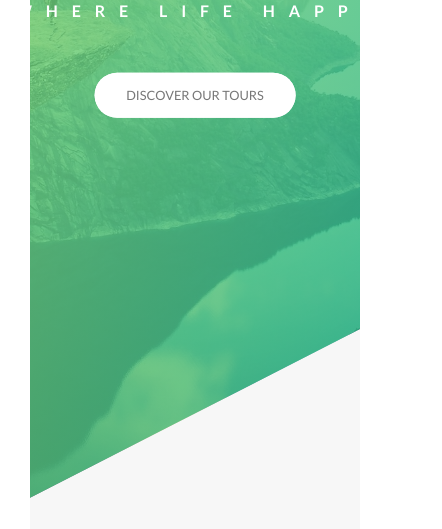
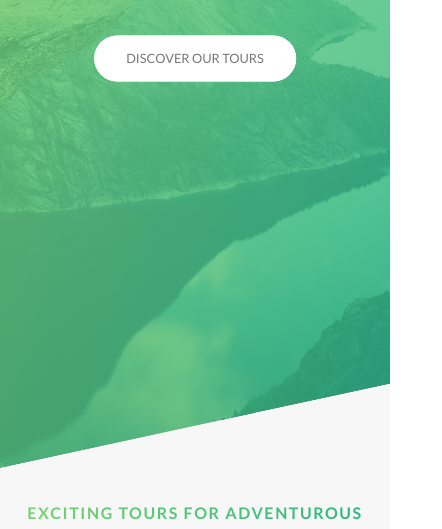
Before and after one commit to prantomollick/natours-HTML-Template, a website: page index.html in a window 390 px wide. Shown: the part 334-863 px from the top of the page, 442 px wide, since content can reach past the window. Drawn offline with Linux system fonts and the light colour scheme.

Commit message:
media queries-base, typography and layout

```diff
--- a/sass/abstracts/_variables.scss
+++ b/sass/abstracts/_variables.scss
@@ -26,4 +26,5 @@ $default-font-size: 1.6rem;
 // GRID
 $grid-wdith: 114rem;
 $gutter-vertical: 8rem;
+$gutter-vertical-small: 6rem;
 $gutter-horizontal: 6rem;
--- a/sass/base/_base.scss
+++ b/sass/base/_base.scss
@@ -28,4 +28,9 @@ html {
 
 body {
   box-sizing: border-box;
+  padding: 30px;
+
+  @include respond(tab-port) {
+    padding: 0px;
+  }
 }
--- a/sass/base/_typography.scss
+++ b/sass/base/_typography.scss
@@ -3,7 +3,7 @@ body {
   font-weight: 400;
   line-height: 1.7;
   color: $color-grey-dark;
-  padding: 30px;
+
 }
 
 .heading-primary {
@@ -24,6 +24,11 @@ body {
     animation-timing-function: ease-out;
     /* animation-delay: 1s;
     animation-iteration-count: 3; */
+
+    @include respond(phone) {
+      font-size: 5rem;
+      letter-spacing: 1rem;
+    }
   }
 
   &--sub {
@@ -32,6 +37,10 @@ body {
     font-weight: 700;
     letter-spacing: 1.73rem;
     animation: moveInLeft 1s ease-out;
+
+    @include respond(phone) {
+      letter-spacing: 0.5rem;
+    }
   }
 
 }
@@ -47,6 +56,14 @@ body {
   color: transparent;
   letter-spacing: .2rem;
   transition: all .2s;
+
+  @include respond(tab-port) {
+    font-size: 2.5rem;
+  }
+
+  @include respond(phone) {
+    font-size: 2rem;
+  }
 
   &:hover {
     transform: skewY(2deg) skewX(15deg) scale(1.1);
--- a/sass/layout/_footer.scss
+++ b/sass/layout/_footer.scss
@@ -3,6 +3,10 @@
   padding: 10rem 0;
   font-size: 1.4rem;
   color: $color-grey-light-1;
+
+  @include respond(tab-port) {
+    padding: 8rem 0;
+  }
 
   &__logo-box {
     text-align: center;
@@ -17,6 +21,11 @@
     border-top: 1px solid $color-grey-dark;
     padding-top: 2rem;
     display: inline-block;
+
+    @include respond(tab-port) {
+      width: 100%;
+      text-align: center;
+    }
   }
 
   &__list {
@@ -57,5 +66,10 @@
     padding-top: 2rem;
     width: 80%;
     float: right;
+
+    @include respond(tab-port) {
+      width: 100%;
+      float: none;
+    }
   }
 }
--- a/sass/layout/_grid.scss
+++ b/sass/layout/_grid.scss
@@ -5,6 +5,15 @@
 
   &:not(:last-child) {
     margin-bottom: $gutter-vertical;
+
+    @include respond(tab-port) {
+      margin-bottom: $gutter-vertical-small;
+    }
+  }
+
+  @include respond(tab-port) {
+    max-width: 50rem;
+    padding: 0 3rem;
   }
 
   @include clearfix;
@@ -14,7 +23,17 @@
 
     &:not(:last-child) {
       margin-right: $gutter-horizontal;
+
+      @include respond(tab-port) {
+        margin-right: 0;
+        margin-bottom: $gutter-vertical-small;
+      }
     }
+
+    @include respond(tab-port) {
+      width: 100% !important;
+    }
+
   }
 
   .col-1-of-2 {
--- a/sass/layout/_header.scss
+++ b/sass/layout/_header.scss
@@ -7,7 +7,13 @@
   background-size: cover;
   background-position: top;
   position: relative;
+  -webkit-clip-path: polygon(0 0, 100% 0, 100% 75vh, 0 100%);
   clip-path: polygon(0 0, 100% 0, 100% 75vh, 0 100%);
+
+  @include respond(phone) {
+    -webkit-clip-path: polygon(0 0, 100% 0, 100% 85vh, 0 100%);
+    clip-path: polygon(0 0, 100% 0, 100% 85vh, 0 100%);
+  }
 
   &__logo-box {
     position: absolute;
--- a/sass/layout/_navigation.scss
+++ b/sass/layout/_navigation.scss
@@ -14,6 +14,17 @@
     text-align: center;
     cursor: pointer;
     z-index: 2000;
+
+    @include respond(tab-port) {
+      top: 4rem;
+      right: 4rem;
+    }
+
+
+    @include respond(phone) {
+      top: 3rem;
+      right: 3rem;
+    }
   }
 
   &__background {
@@ -28,6 +39,16 @@
 
     // transform: scale(80);
     transition: transform .8s cubic-bezier(0.83, 0, 0.17, 1);
+
+    @include respond(tab-port) {
+      top: 4.5rem;
+      right: 4.5rem;
+    }
+
+    @include respond(phone) {
+      top: 3.5rem;
+      right: 3.5rem;
+    }
   }
 
   &__nav {
```
Also changed, not shown: css/style.css.
